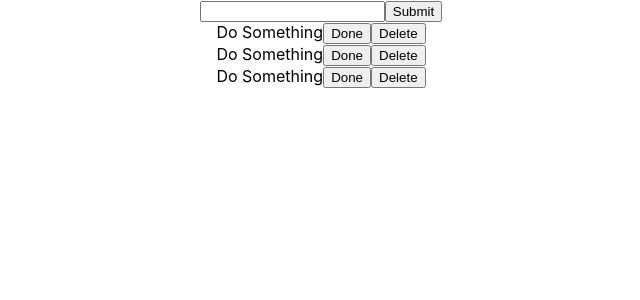
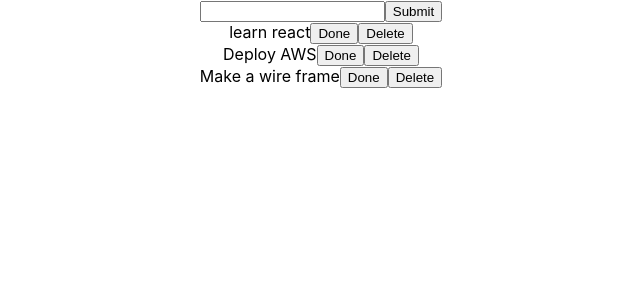
Before and after one commit to Jvaz0715/todo-context-hooks-v2, a React (Create React App) app: page / in a window 1280 px wide. Shown: the top 300 px of the page, without its empty margins (319-959 px from the left). Built offline with nearby package versions, Linux system fonts and the light colour scheme.

Commit message:
starts working on context

```diff
--- a/src/App.js
+++ b/src/App.js
@@ -1,5 +1,8 @@
-import {useState} from 'react';
+import { useState } from 'react';
 import {v4 as uuidv4} from "uuid";
+
+import { TodoInputContext, TodoContext } from './context/context';
+
 import TodoInput from './components/Todo/TodoInput';
 import Todo from './components/Todo/Todo';
 
@@ -9,29 +12,55 @@ let tempTodoDataArray = [
   {
     id: uuidv4(),
     todo: "learn react",
+    isCompleted: false,
   },
   {
     id: uuidv4(),
     todo: "Deploy AWS",
+    isCompleted: false,
   },
   {
     id: uuidv4(),
     todo: "Make a wire frame",
+    isCompleted: false,
   }
 ];
 
 function App() {
-  const [todoArray, setTodoArray] = useState(tempTodoDataArray)
+  const [ todoArray, setTodoArray ] = useState(tempTodoDataArray);
+
+  function addTodo(todo) {
+    let newAddedTodoArray = [
+      ...todoArray,
+      {
+        id: uuidv4(),
+        todo,
+        isCompleted: false,
+      },
+    ];
+
+    setTodoArray(newAddedTodoArray)
+  };
 
   function showTodoInput() {
-    return <TodoInput />;
+    return (
+      <TodoInputContext.Provider value={{ addTodo }}>
+        <TodoInput />
+      </TodoInputContext.Provider>
+    )
+
   };
 
   function showTodo() {
     return todoArray.map((item) => {
-      return <Todo key={item.id}/>;
+      return (
+        <TodoContext.Provider key={item.id} value={{ todoItem: item }}>
+          <Todo />
+        </TodoContext.Provider>
+
+      );
     })
-  }
+  };
 
   return (
     <div className="App">
--- a/src/components/Todo/Todo.js
+++ b/src/components/Todo/Todo.js
@@ -1,10 +1,14 @@
-import React from 'react'
+import React, { useContext } from 'react';
+import {TodoContext} from "../../context/context";
 
 function Todo() {
+   const {todoItem} =useContext(TodoContext);
+   console.log("line 7 in todo")
+   console.log(todoItem.todo)
    return (
       <div>
          <span>
-            Do Something
+            {todoItem.todo}
          </span>
          <button>Done</button>
          <button>Delete</button>
--- a/src/components/Todo/TodoInput.js
+++ b/src/components/Todo/TodoInput.js
@@ -1,10 +1,15 @@
-import React, { useState } from 'react';
+import React, { useState, useContext } from 'react';
+import {TodoInputContext} from "../../context/context";
 
 function TodoInput() {
    const [todo, setTodo] = useState("");
 
+   const { addTodo } = useContext(TodoInputContext);
+
    function handleTodoSubmit(e) {
       e.preventDefault();
+      addTodo(todo);
+      setTodo("");
    }
    return (
       <form onSubmit={handleTodoSubmit}>
--- /dev/null
+++ b/src/context/context.js
@@ -0,0 +1,4 @@
+import React from 'react';
+
+export const TodoInputContext = React.createContext({});
+export const TodoContext = React.createContext({});
```
